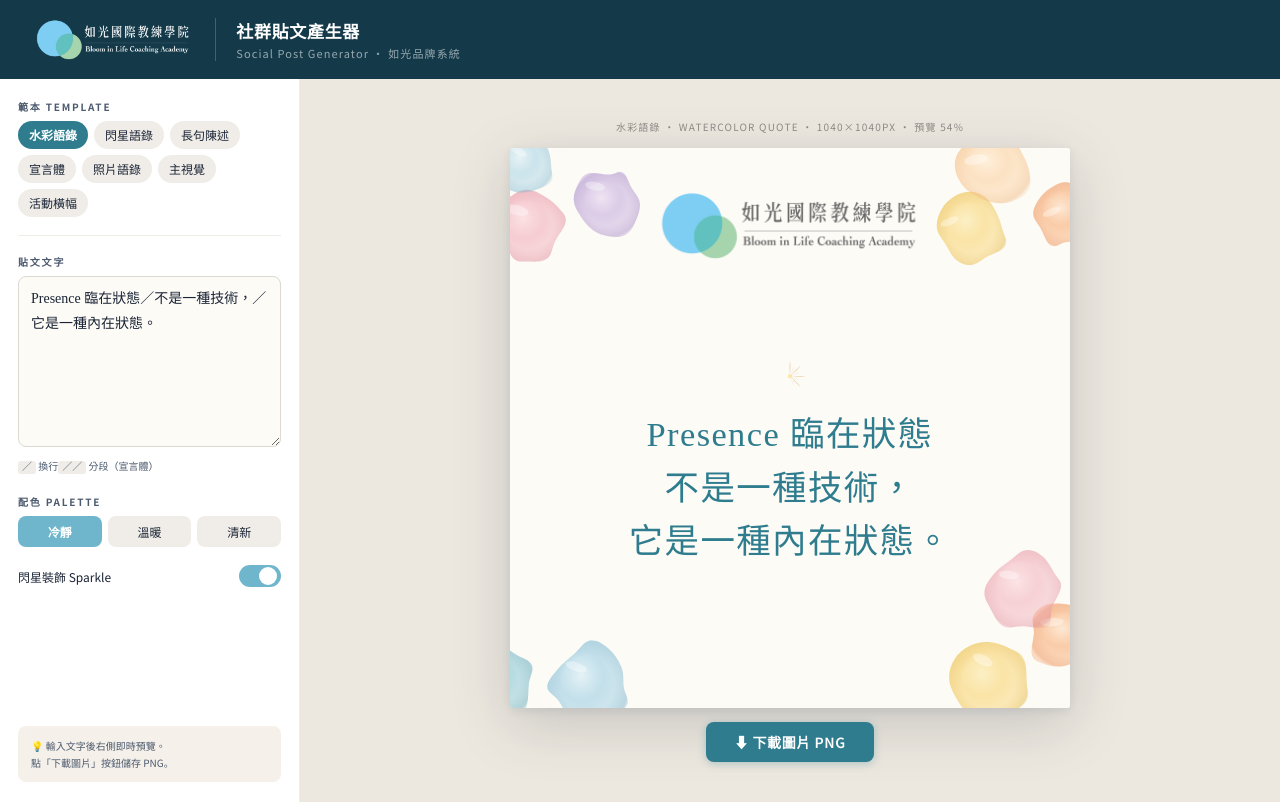
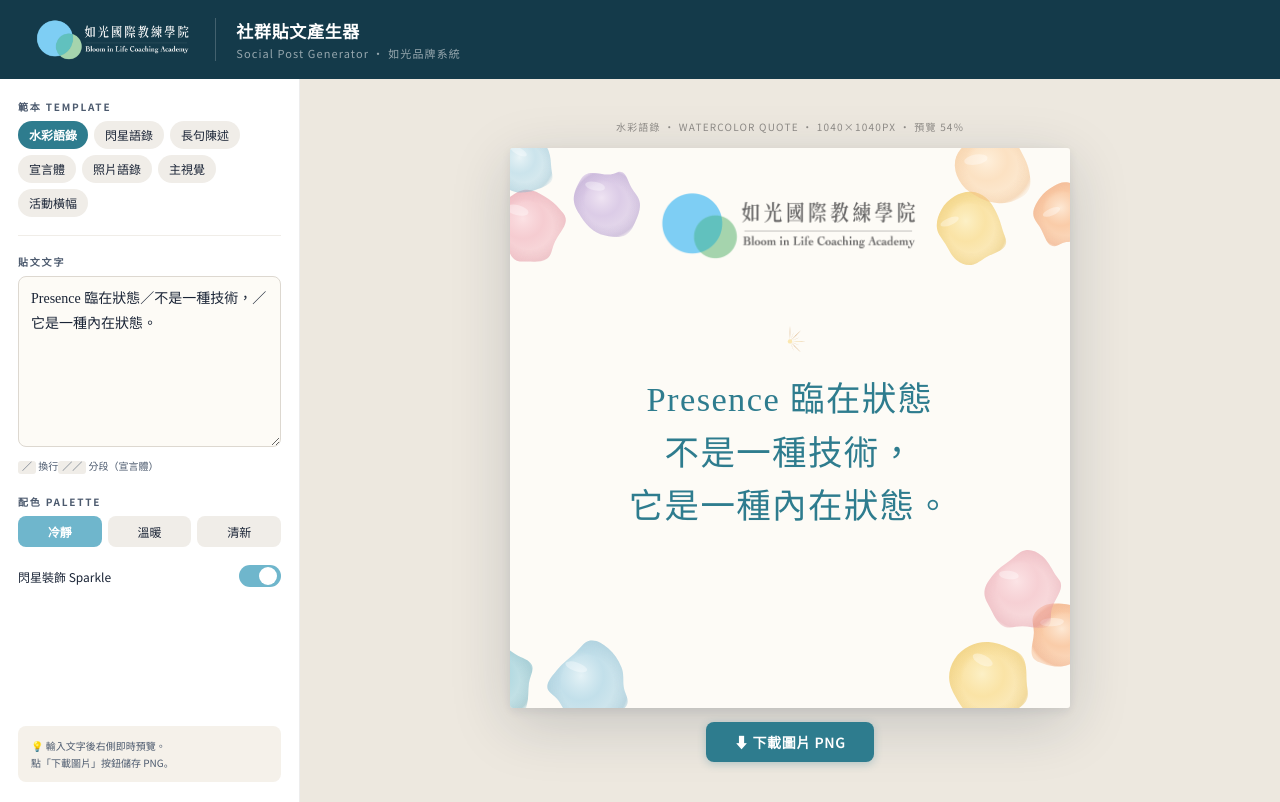
Before and after one commit to buiRD801/bloom-post-generator, a React (Vite) app: page / in a window 1280 px wide. Built offline with nearby package versions, Linux system fonts and the light colour scheme.

Commit message:
文字在1040px幾何中央top50%

```diff
--- a/src/App.jsx
+++ b/src/App.jsx
@@ -181,22 +181,25 @@
       <div style={{position:"absolute",top:-110,right:-120}}><WCCluster palette={p.tr} size={420} seed={14}/></div>
       <div style={{position:"absolute",bottom:-120,left:-130}}><WCCluster palette={p.bl} size={400} seed={17}/></div>
       <div style={{position:"absolute",bottom:-110,right:-130}}><WCCluster palette={p.br} size={430} seed={20}/></div>
-      {/* 整個版面用 flex 縱向排列：logo + 彈性空間 + 文字 + 彈性空間 */}
+      {/* Logo absolute，不參與 flex 排版 */}
+      <div style={{position:"absolute",top:80,left:"50%",transform:"translateX(-50%)",zIndex:2}}>
+        <Logo size={130}/>
+      </div>
+      {/* 文字在整張圖 1040px 的幾何正中央 */}
       <div style={{
         position:"absolute",
-        inset:0,
+        top:"50%",
+        left:0,right:0,
+        transform:"translateY(-50%)",
         display:"flex",
         flexDirection:"column",
         alignItems:"center",
-        padding:"80px 100px 80px"}}>
-        {/* Logo */}
-        <Logo size={130}/>
-        {/* 彈性空間 */}
-        <div style={{flex:1, display:"flex", flexDirection:"column", justifyContent:"center", alignItems:"center", width:"100%"}}>
-          {sparkle && <div style={{marginBottom:20}}><Sparkle size={70}/></div>}
-          <div style={{textAlign:"center", color:T.teal700, fontSize:64, lineHeight:1.55, fontWeight:500, letterSpacing:"0.04em"}}>
-            {lines.map((l,i) => <div key={i}>{l}</div>)}
-          </div>
+        textAlign:"center",
+        padding:"0 100px",
+        zIndex:1}}>
+        {sparkle && <div style={{marginBottom:20}}><Sparkle size={70}/></div>}
+        <div style={{color:T.teal700,fontSize:64,lineHeight:1.55,fontWeight:500,letterSpacing:"0.04em"}}>
+          {lines.map((l,i) => <div key={i}>{l}</div>)}
         </div>
       </div>
     </div>
```
